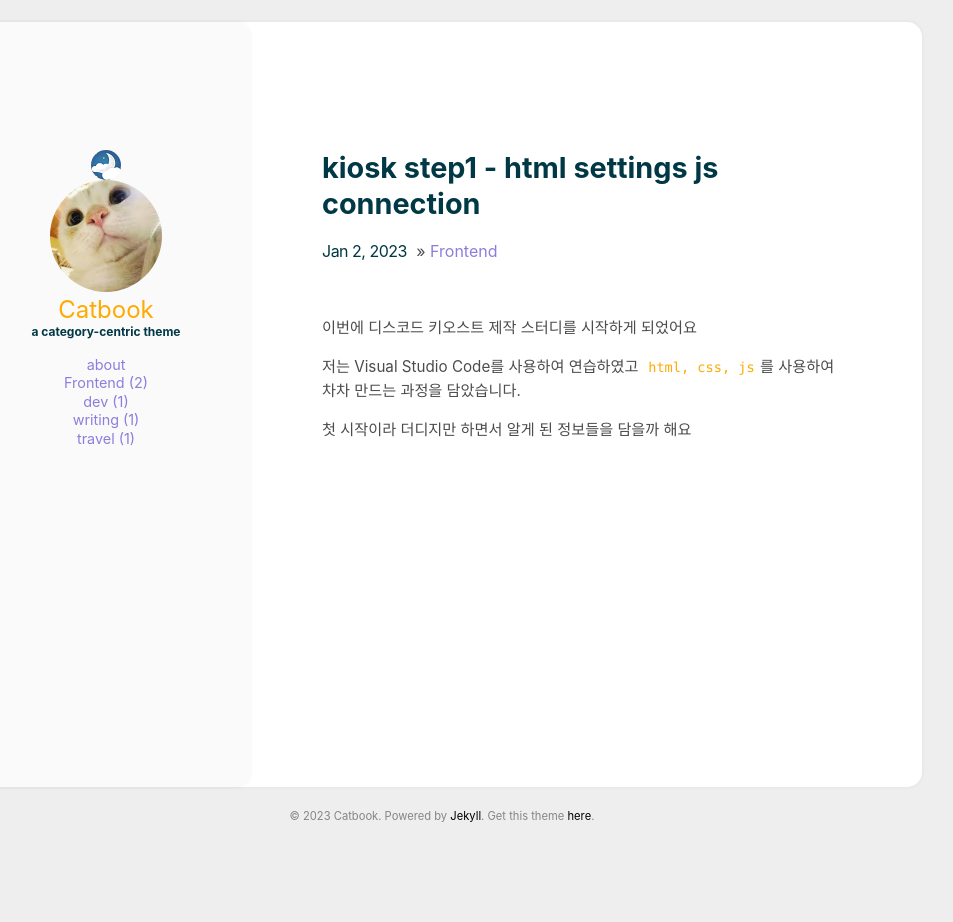
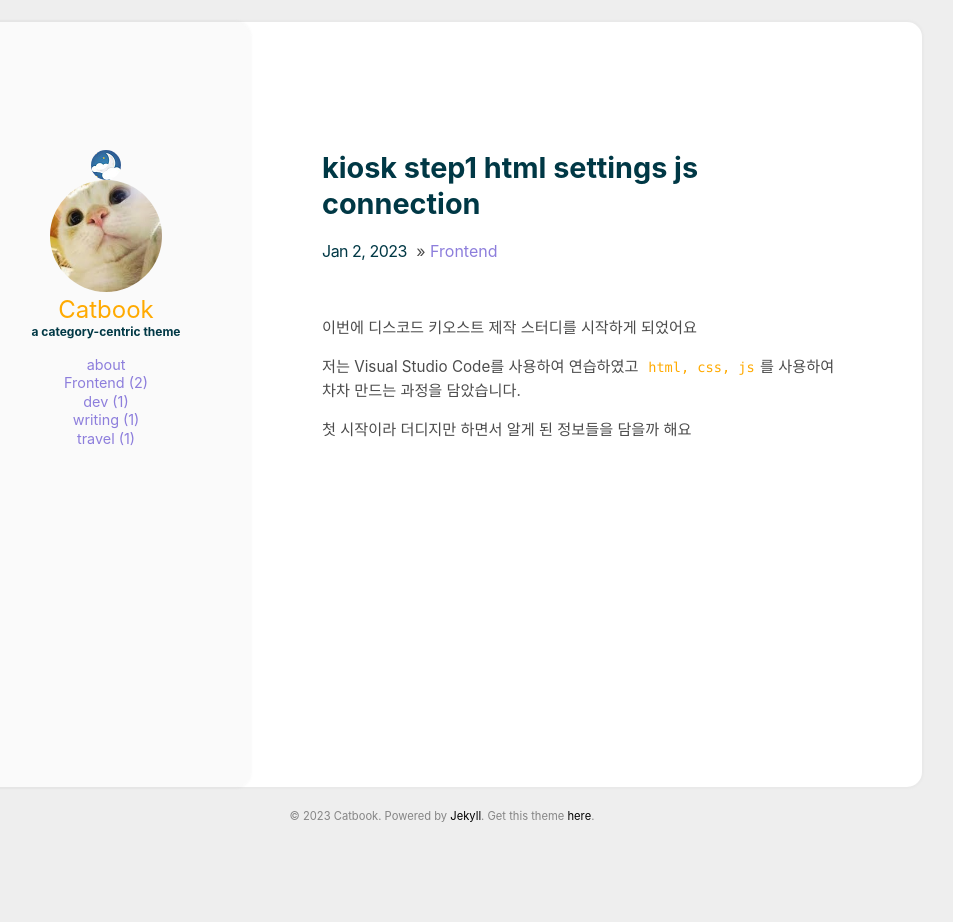
Before and after one commit to SeungYeon04/SeungYeon04.github.io, a Jekyll site: the page built from _posts/2023-01-02-kiosk1.md, in a window 1280 px wide. Shown: the whole page, without its empty margins (198-1151 px from the left). Built offline with Jekyll 4.4.1, drawn with Linux system fonts in a browser that asks for light colours.

```diff
--- a/_posts/2023-01-02-kiosk1.md
+++ b/_posts/2023-01-02-kiosk1.md
@@ -1,5 +1,5 @@
 ---
-title: kiosk step1 - html settings js connection
+title: kiosk step1 html settings js connection
 categories: [Frontend]
 comments: true
 ---
```
